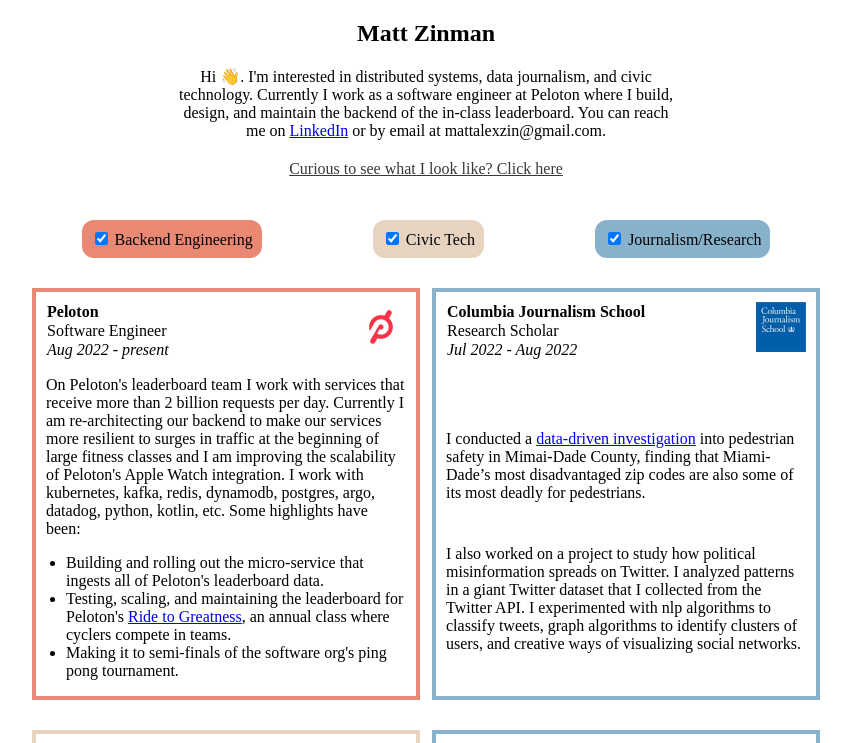
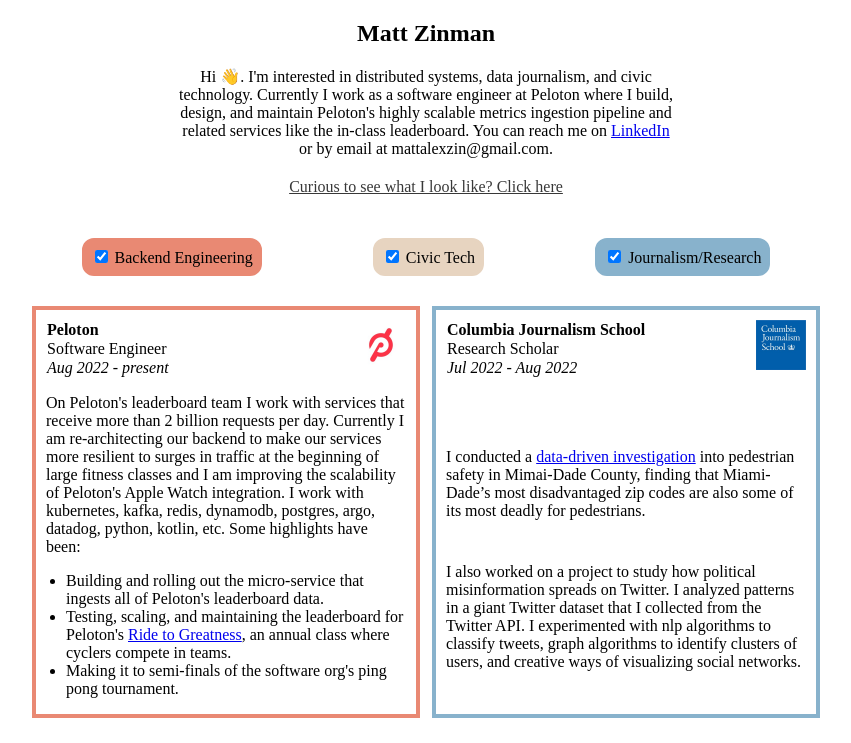
Before and after one commit to maz2129/personal-website, a SvelteKit app: page / in a window 1280 px wide. Shown: the top 743 px of the page, without its empty margins (214-1065 px from the left). Built offline with nearby package versions, Linux system fonts and the light colour scheme.

Commit message:
update bio?

```diff
--- a/src/components/Intro.svelte
+++ b/src/components/Intro.svelte
@@ -1,5 +1,5 @@
 <h2>Matt Zinman</h2>
-<p>Hi 👋. I'm interested in distributed systems, data journalism, and civic technology. Currently I work as a software engineer at Peloton where I build, design, and maintain the backend of the in-class leaderboard. You can reach me on <a target="_blank" href="https://www.linkedin.com/in/matt-zinman-480315153/">LinkedIn</a> or by email at mattalexzin@gmail.com.</p>
+<p>Hi 👋. I'm interested in distributed systems, data journalism, and civic technology. Currently I work as a software engineer at Peloton where I build, design, and maintain Peloton's highly scalable metrics ingestion pipeline and related services like the in-class leaderboard. You can reach me on <a target="_blank" href="https://www.linkedin.com/in/matt-zinman-480315153/">LinkedIn</a> or by email at mattalexzin@gmail.com.</p>
 
 <style>
     p {
```
